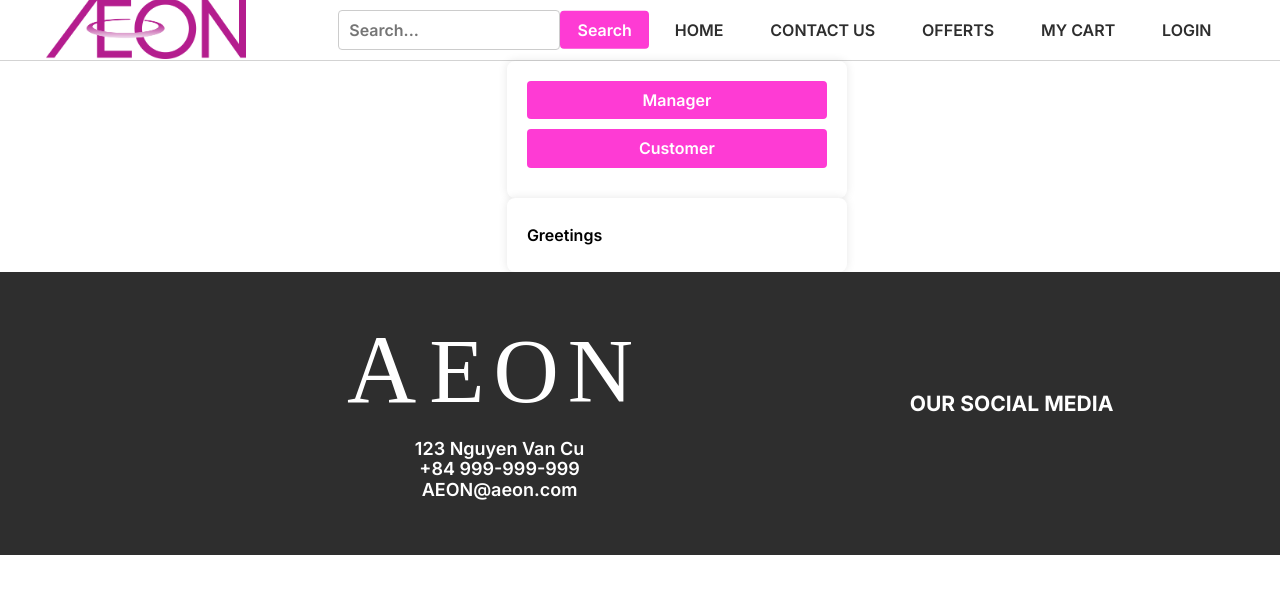
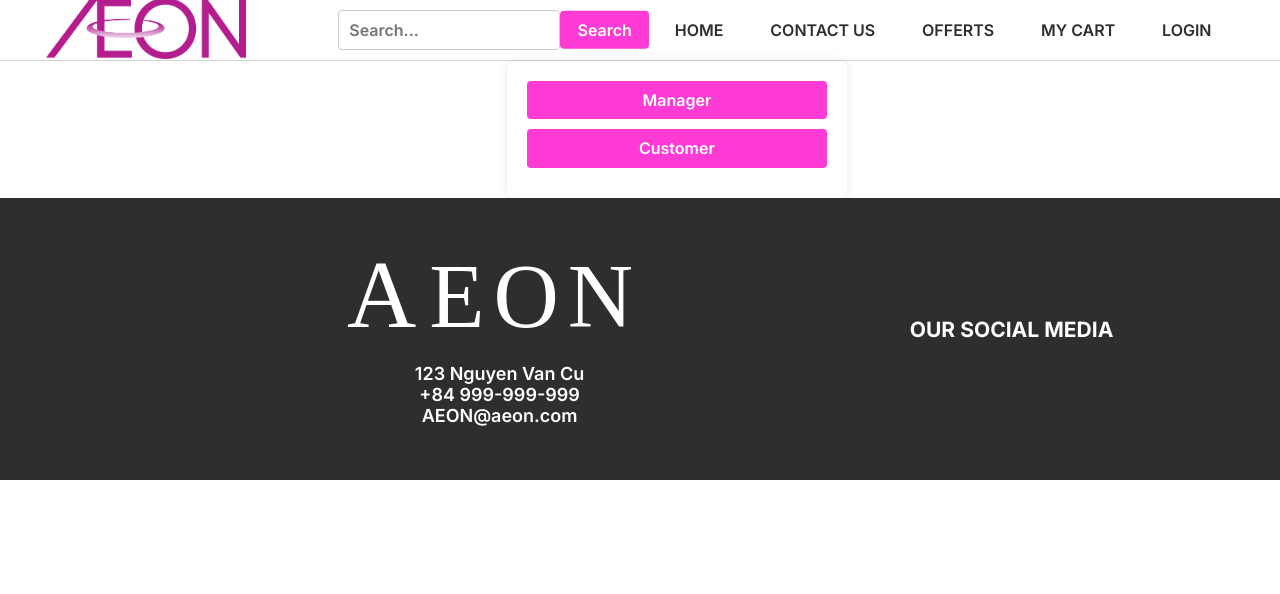
Before and after one commit to Phuc000/DB_Assignment, a React (Vite) app: page /Login in a window 1280 px wide. Shown: the top 594 px of the page. Built offline with nearby package versions, Linux system fonts and the light colour scheme.

Commit message:
fix show greeting when load page

```diff
--- a/src/Pages/Login/Login.jsx
+++ b/src/Pages/Login/Login.jsx
@@ -259,7 +259,7 @@
             </div>
           )}
         </section>
-        {!showSignup && !showmanagerLogin && !showuserLogin && (
+        {!showSignup && !showmanagerLogin && !showuserLogin && !showprivilgde && (
           <form >
             <div className="form-label">Greetings {FName}</div>
           </form>
```
